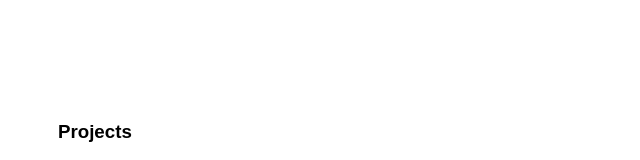
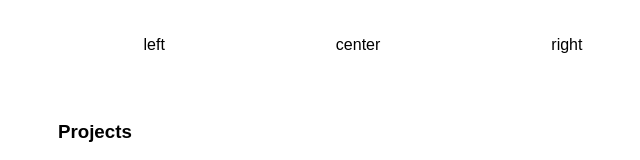
Before and after one commit to nicksarafa/nsarafa.github.io, a website: page index.html in a window 1280 px wide. Shown: the top 160 px of the page, without its empty margins (277-917 px from the left). Drawn offline with Linux system fonts and the light colour scheme.

Commit message:
basic nav flexbox init

```diff
--- a/index.html
+++ b/index.html
@@ -9,7 +9,11 @@
     <script type="text/javascript" src="docs/scripts/index.js"></script>
   </head>
   <body>
-    <nav></nav>
+    <nav>
+      <div>left</div>
+      <div>center</div>
+      <div>right</div>
+    </nav>
 
     <div class="clearfix"></div>
 
--- a/src/styles/index.scss
+++ b/src/styles/index.scss
@@ -68,7 +68,11 @@
 }
 
 nav {
-  height: nth($fib, 12)
+  display: flex;
+  flex: 1;
+  height: nth($fib, 12);
+
+  div { margin: auto; }
 }
 
 .clearfix {
```
Also changed, not shown: docs/styles/index.css.
